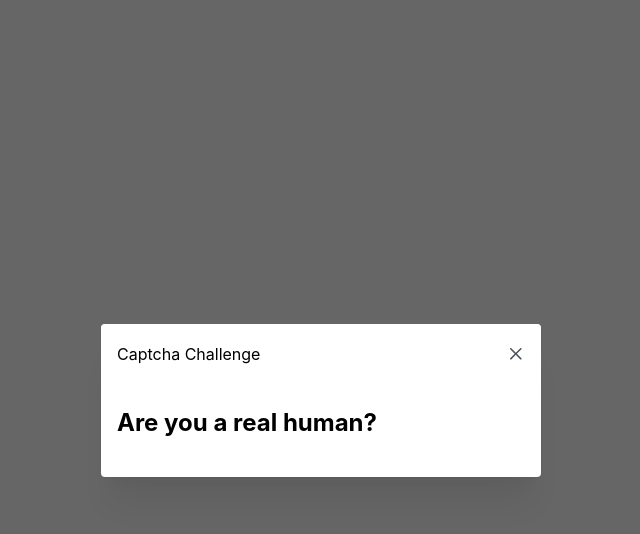
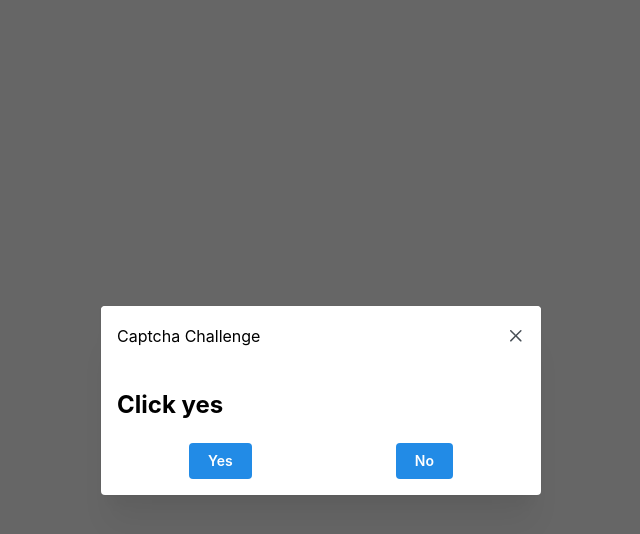
Before and after one commit to tohhongxiang/rechaptca, a React (Vite) app: page / in a window 1280 px wide. Both pictures are taken after a click on the checkbox "Click here to verify if you're a human". Shown: the top 534 px of the page, without its empty margins (319-959 px from the left). Built offline with nearby package versions, Linux system fonts and the light colour scheme.

Commit message:
Add game over screen

```diff
--- a/src/App.jsx
+++ b/src/App.jsx
@@ -1,12 +1,12 @@
 import '@mantine/core/styles.css';
+import Game from "./components/Game";
 
 import { MantineProvider } from '@mantine/core';
-import Game from './components/Game';
 
 export default function App() {
   return (
     <MantineProvider>
-      <Game />
+        <Game />
     </MantineProvider>
   );
 }
--- a/src/components/Game.jsx
+++ b/src/components/Game.jsx
@@ -1,20 +1,41 @@
-import { Checkbox, Modal } from "@mantine/core";
+import { Button, Checkbox, Modal } from "@mantine/core";
 import { useDisclosure } from '@mantine/hooks';
-
+import { useState } from "react";
 
 export default function Game() {
     const [opened, { open, close }] = useDisclosure(false);
+    const [score, setScore] = useState(0)
+
+    const [isGameOver, setIsGameOver] = useState(false)
+    const handleGameOver = () => {
+        setIsGameOver(true)
+        close()
+    }
+    const handleRetry = () => {
+        setScore(0)
+        setIsGameOver(false)
+    }
+
     return (
-        <>
-            <div style={{ display: "flex", justifyContent: "center", alignItems: "center", width: "100vw", height: "100vh" }}>
-                <Checkbox label="Click here to verify if you're a human" onClick={open} />
-            </div>
+        <div style={{ display: "flex", justifyContent: "center", alignItems: "center", width: "100vw", height: "100vh" }}>
+            {isGameOver ? (
+                <div>
+                    <h1>Game Over</h1>
+                    <p>You are deemed to be a robot. You have solved {score} challenges</p>
+                    <Button onClick={handleRetry}>Retry</Button>
+                </div>
+            ) : (
+                <Checkbox label="Click here to verify if you're a human" checked={opened} onChange={open} />
+            )}
             <Modal opened={opened} onClose={close} title="Captcha Challenge" centered>
                 <div>
-                    <h1>Are you a real human?</h1>
+                    <h1>Click yes</h1>
+                    <div style={{ display: "flex", justifyContent: "space-around" }}>
+                        <Button onClick={() => setScore(c => c + 1)}>Yes</Button>
+                        <Button onClick={() => handleGameOver()}>No</Button>
+                    </div>
                 </div>
             </Modal>
-        </>
-
+        </div>
     )
 }
```
